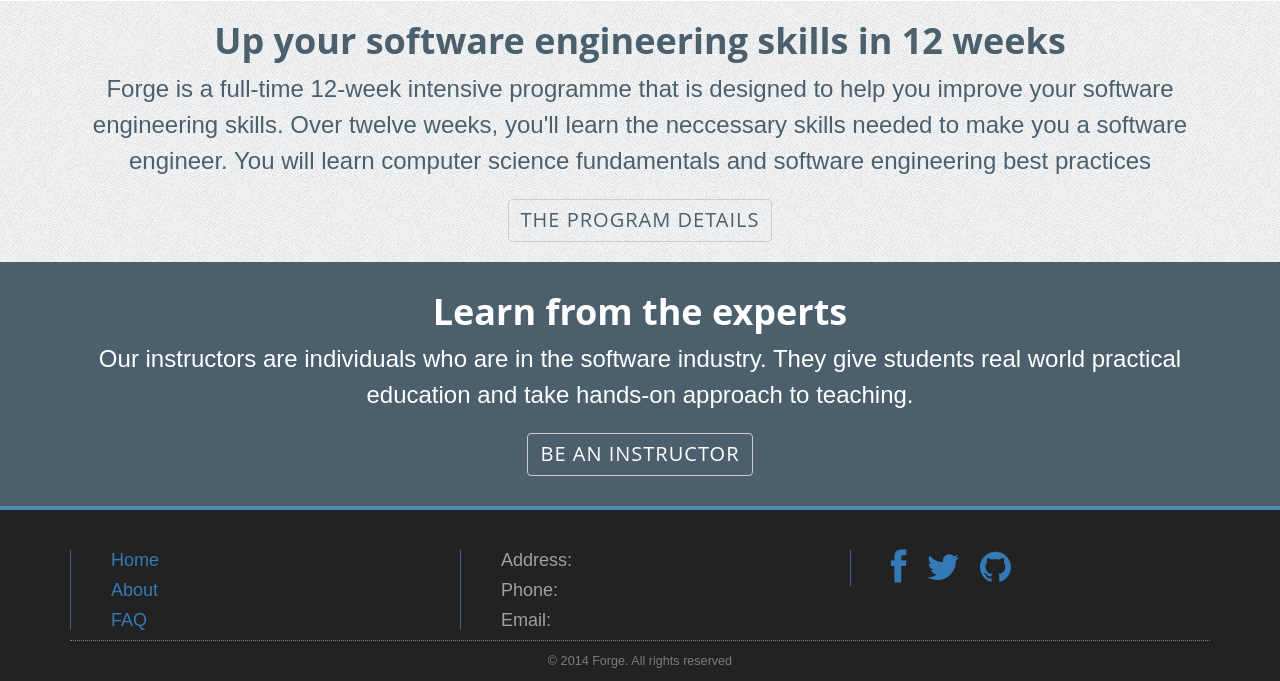
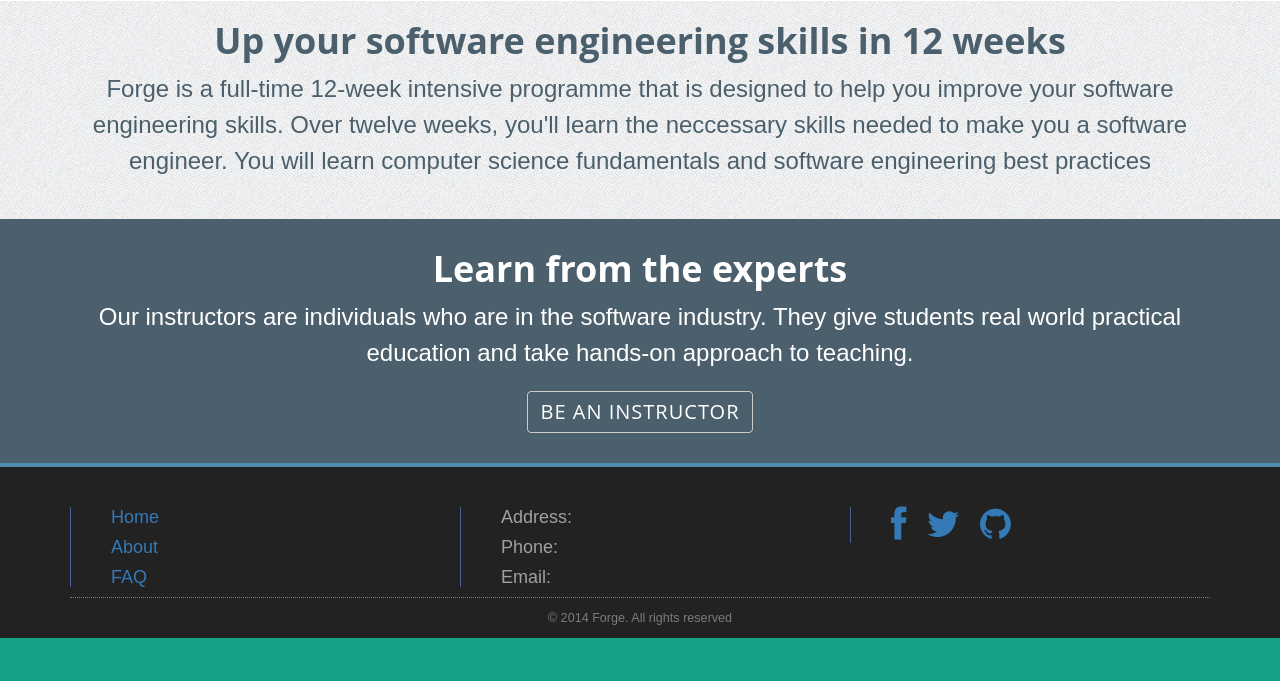
Before and after one commit to devcongress/forge.devcongress.com, a Flask app: page / in a window 1280 px wide. Shown: the part 1132-1813 px from the top of the page. After the commit the page ends 1770 px from the top, so only its background shows below. Run offline with Flask 2, Linux system fonts and the light colour scheme; some libraries are stand-ins or nearby versions.

Commit message:
Deleted link to program in templates/application.
Fixed the homepage internal server error bug.

```diff
--- a/templates/application.html
+++ b/templates/application.html
@@ -63,7 +63,6 @@
 		</section>
 		{% endblock banner %}
 
-
 		{% block body %}
 	    <div class="section" id="section-about">
 			<div class="container">
@@ -119,16 +118,6 @@
 				</div>
 			</div>
 		</div>
-		<!-- Application Form -->
-		<!-- <div class="section forge-section-head" id="section-register">
-			<div class="container">
-				<div class="row">
-					<div class="col-md-12">
-							<h1>Up your software engineering skills in 12 weeks</h1>
-					</div>
-				</div>
-			</div>
-		</div> -->
 	    <section class="section program">
 			<div class="container">
 				<div class="row text-center">
@@ -140,7 +129,6 @@
 						you a software engineer. You will learn computer science fundamentals
 						and software engineering best practices
 					</p>
-					<a class="btn btn-forge-white" href="{{ url_for('program') }}">The Program Details</a>
 				</div>
 			</div>
 		</section>
@@ -183,7 +171,6 @@
 							<a href="https://facebook.com/devcongress"><i class="fa fa-facebook fa-2x forge-right-pad"></i></a>
 							<a href="https://twitter.com/devcongress"><i class="fa fa-twitter fa-2x forge-right-pad"></i></a>
 							<a href="https://github.com/devcongress"><i class="fa fa-github fa-2x forge-right-pad"></i></a>
-
 						</ul>
 					</div>
 
```
